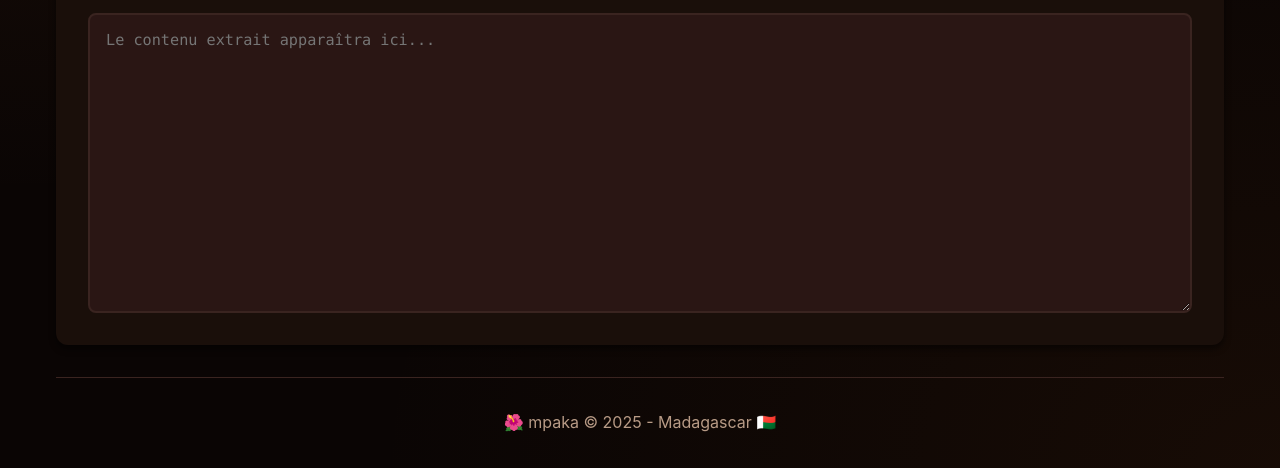
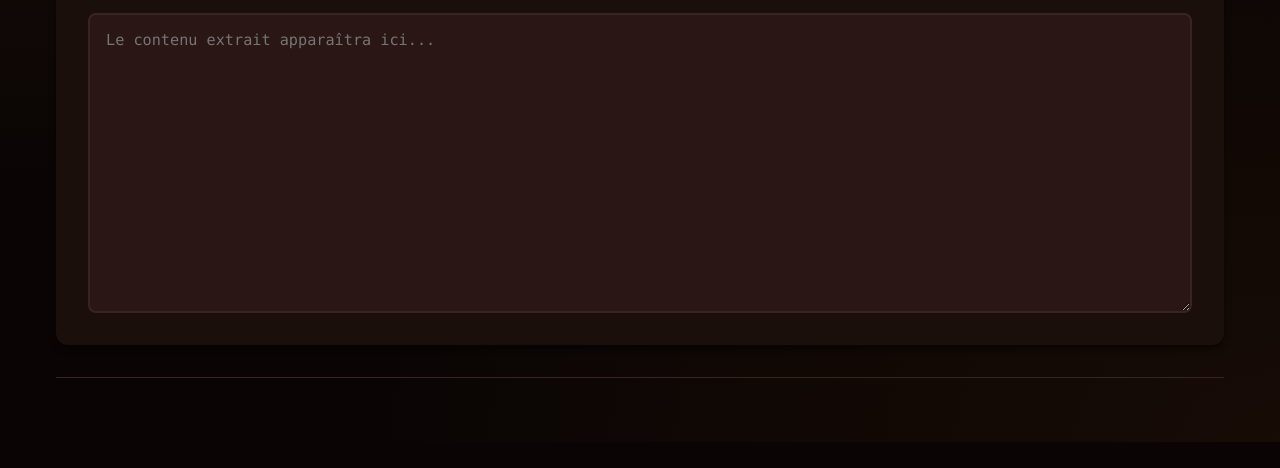
Before and after one commit to Mino75/2025-mpaka, a website: page index.html in a window 1280 px wide. Shown: the part 458-926 px from the top of the page. After the commit the page ends 900 px from the top, so only its background shows below. Drawn offline with Linux system fonts and the light colour scheme.

Commit message:
Update index.html

```diff
--- a/index.html
+++ b/index.html
@@ -3,7 +3,7 @@
 <head>
     <meta charset="UTF-8">
     <meta name="viewport" content="width=device-width, initial-scale=1.0">
-    <title>🌴 mpaka - Extracteur de contenu 🦎</title>
+    <title> mpaka - Extracteur de contenu 🦎</title>
     <link rel="manifest" href="/manifest.json">
     <script defer src="https://analytics.kahiether.com/script.js" data-website-id="d5624dec-7eb8-48ff-9f79-45ed92f6f56f"></script>
     <meta name="theme-color" content="#1a0f0a">
@@ -58,7 +58,7 @@
         </main>
 
         <footer>
-            <p>🌺 mpaka © 2025 - Madagascar 🇲🇬</p>
+
         </footer>
     </div>
 
```
